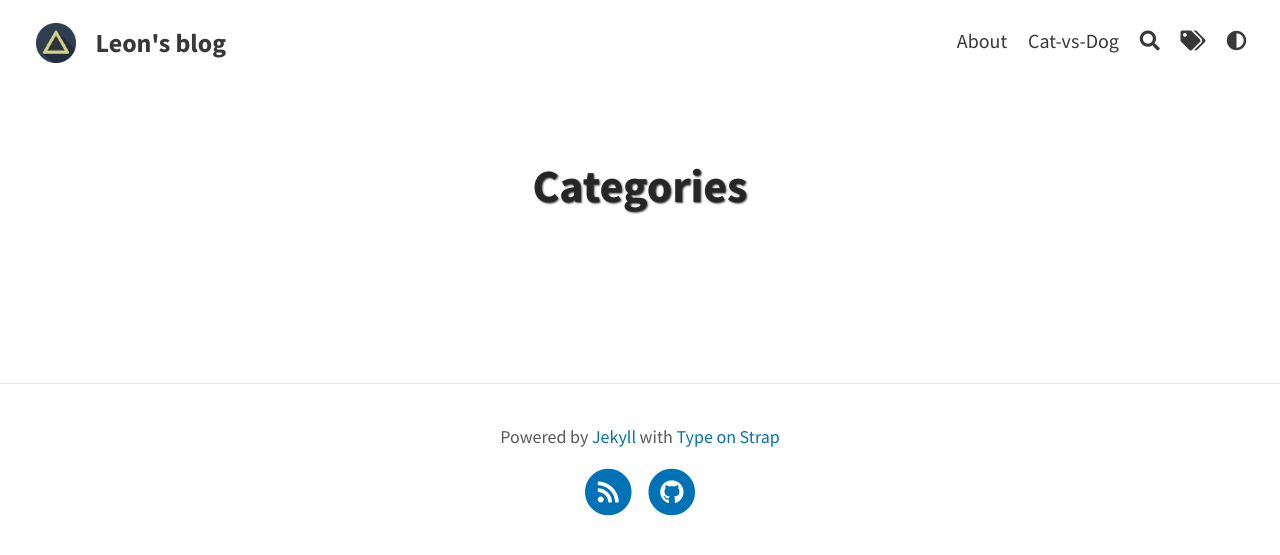
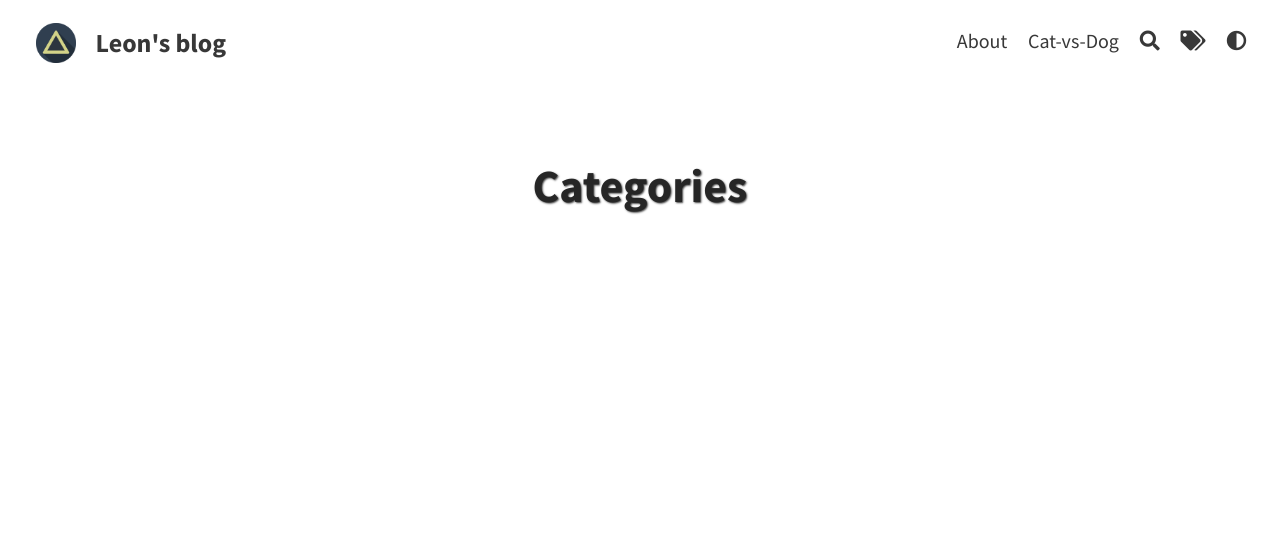
Before and after one commit to leonli112/leonli112.github.io, a Jekyll site: the page built from pages/categories.md, in a window 1280 px wide. Shown: the top 555 px of the page. Built offline with Jekyll 4.4.1, drawn with Linux system fonts in a browser that asks for light colours; a script that is not in the unit is left out.

Commit message:
revise_posts

```diff
--- a/_includes/default/footer.liquid
+++ b/_includes/default/footer.liquid
@@ -1,10 +1,3 @@
 <footer class="site-footer">
-    <p class="text">
-        {{ site.footer_text | default: "Powered by <a href='https://jekyllrb.com/'>Jekyll</a> with <a href='https://github.com/sylhare/Type-on-Strap'>Type on Strap</a>" }}</p>
-            <div class="footer-icons">
-                <ul>
-                <!-- Social icons from Font Awesome, if enabled -->
-                {% include social/icons.liquid %}
-                </ul>
-            </div>
+
 </footer>
--- a/_sass/layouts/_posts.scss
+++ b/_sass/layouts/_posts.scss
@@ -1,6 +1,5 @@
 .comments {
   @extend %padding-post;
-  border-bottom: 1px solid rgba(0, 0, 0, 0.1);
   float: left;
   width: 100%;
 }
```
